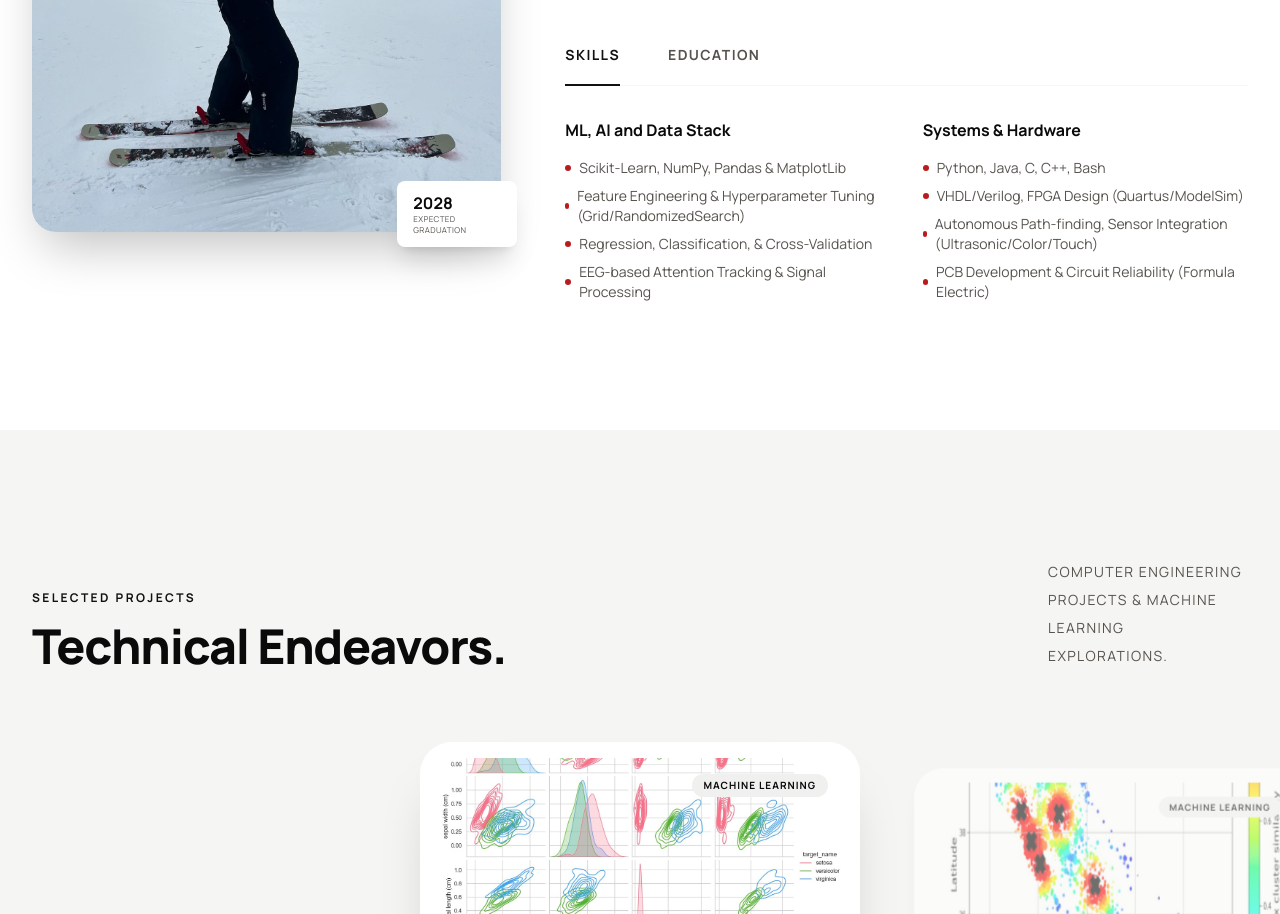
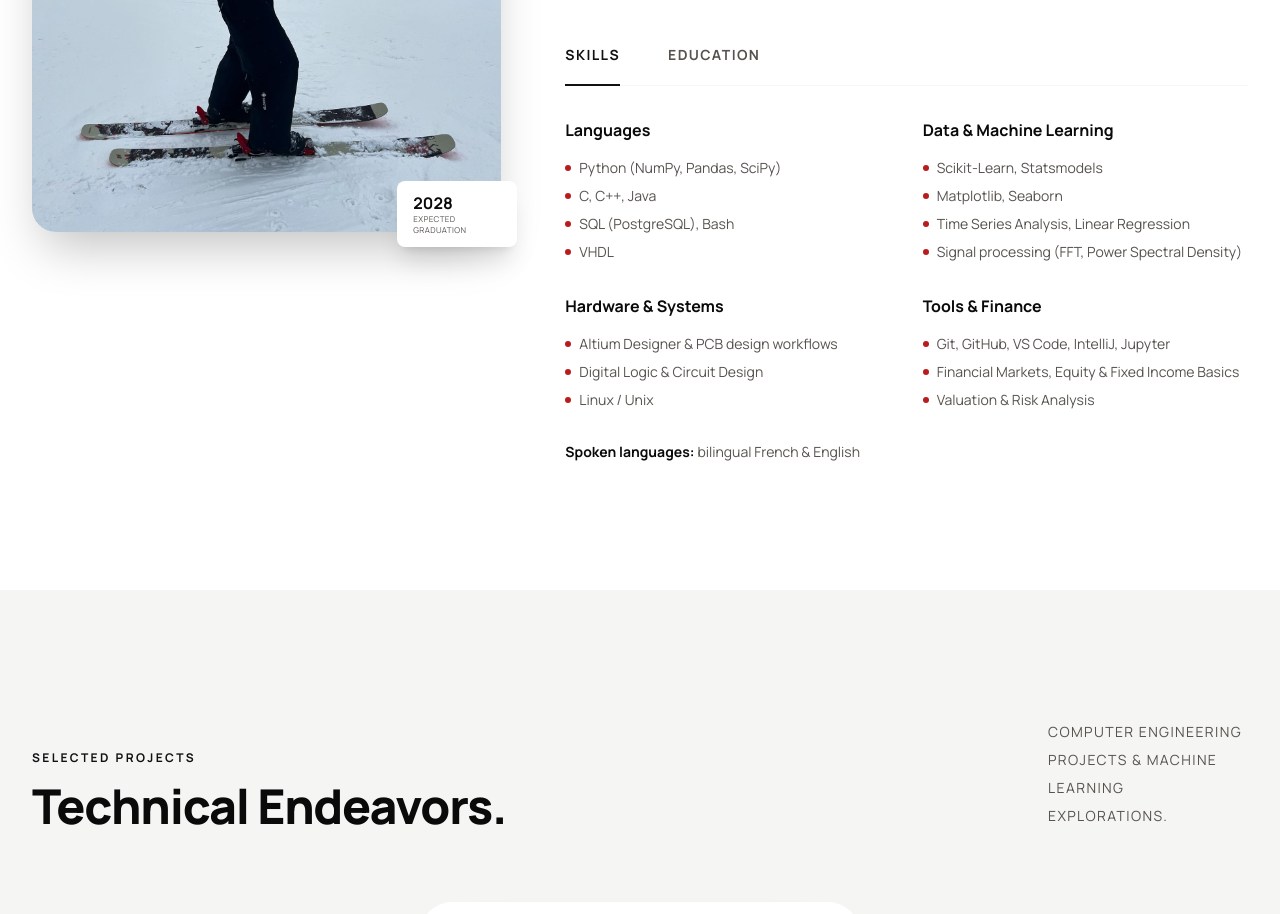
Before and after one commit to MarnyCode/Portfolio-Website, a plain HTML site: page index.html in a window 1280 px wide. Shown: the part 1590-2504 px from the top of the page. Drawn offline with nearby package versions, Linux system fonts and the light colour scheme; animation ran at ten frames a second.

Commit message:
Update CV, skills and education; new theme icon; form and mobile fixes
- New CV PDF for the "Download CV" links
- Skills regrouped from the CV; education adds 3.88 GPA and coursework
- Light/dark toggle is a half-filled circle that flips between modes
- Splash icons loop on touch screens (no hover on phones)
- Contact form only reports success when the Google Script confirms it

Co-Authored-By: Claude Opus 5.5 <noreply@anthropic.com>

```diff
--- a/index.html
+++ b/index.html
@@ -345,10 +345,10 @@
     border: 1px solid rgb(var(--c-outline-variant));
     transition: transform .4s cubic-bezier(.34,1.45,.64,1), background-color .4s, color .4s;
   }
-  .theme-toggle:hover { transform: translateY(-50%) rotate(25deg) scale(1.06); }
-  .theme-toggle .icon-sun { display: none; }
-  html.dark .theme-toggle .icon-sun { display: inline; }
-  html.dark .theme-toggle .icon-moon { display: none; }
+  .theme-toggle:hover { transform: translateY(-50%) scale(1.08); }
+  /* light mode: right half filled — dark mode: spins over so the left half is filled */
+  .theme-icon { transition: transform .7s cubic-bezier(.34,1.45,.64,1); }
+  html.dark .theme-icon { transform: rotate(180deg); }
 
   /* Headline + buttons slide up gently when the page loads */
   .reveal { opacity: 0; transform: translateY(24px);
@@ -566,8 +566,11 @@
 
       <!-- LIGHT / DARK toggle (top-right). Script: "THEME TOGGLE" at the bottom. -->
       <button id="themeToggle" class="theme-toggle" type="button" aria-label="Switch between light and dark mode">
-        <span class="material-symbols-outlined icon-moon" aria-hidden="true">dark_mode</span>
-        <span class="material-symbols-outlined icon-sun" aria-hidden="true">light_mode</span>
+        <!-- half-filled circle: filled side flips over when the mode changes -->
+        <svg class="theme-icon" viewBox="0 0 24 24" width="20" height="20" aria-hidden="true">
+          <circle cx="12" cy="12" r="9" fill="none" stroke="currentColor" stroke-width="2"/>
+          <path d="M12 3a9 9 0 0 1 0 18z" fill="currentColor"/>
+        </svg>
       </button>
 
       <!--
@@ -823,35 +826,54 @@
           </div>
 
           <!-- ── SKILLS PANEL (visible by default) ── -->
-          <div id="panel-skills" class="tab-panel grid grid-cols-2 gap-8">
-            <!-- Column 1: Technical Stack -->
+          <div id="panel-skills" class="tab-panel space-y-8">
+            <div class="grid grid-cols-1 sm:grid-cols-2 gap-8">
+              <!-- 👉 Each block = one skills group. Copy an <li> to add a skill. -->
               <div class="space-y-4">
-              <h4 class="font-headline font-bold text-on-surface">ML, AI and Data Stack</h4>
+                <h4 class="font-headline font-bold text-on-surface">Languages</h4>
                 <ul class="space-y-2 text-on-surface-variant text-sm">
-                <li class="flex items-center gap-2"><span class="w-1.5 h-1.5 rounded-full bg-secondary"></span> Scikit-Learn, NumPy, Pandas &amp; MatplotLib</li>
-                <li class="flex items-center gap-2"><span class="w-1.5 h-1.5 rounded-full bg-secondary"></span> Feature Engineering &amp; Hyperparameter Tuning (Grid/RandomizedSearch)</li>
-                <li class="flex items-center gap-2"><span class="w-1.5 h-1.5 rounded-full bg-secondary"></span> Regression, Classification, & Cross-Validation</li>
-                <li class="flex items-center gap-2"><span class="w-1.5 h-1.5 rounded-full bg-secondary"></span> EEG-based Attention Tracking & Signal Processing</li>
+                  <li class="flex items-center gap-2"><span class="w-1.5 h-1.5 rounded-full bg-secondary shrink-0"></span> Python (NumPy, Pandas, SciPy)</li>
+                  <li class="flex items-center gap-2"><span class="w-1.5 h-1.5 rounded-full bg-secondary shrink-0"></span> C, C++, Java</li>
+                  <li class="flex items-center gap-2"><span class="w-1.5 h-1.5 rounded-full bg-secondary shrink-0"></span> SQL (PostgreSQL), Bash</li>
+                  <li class="flex items-center gap-2"><span class="w-1.5 h-1.5 rounded-full bg-secondary shrink-0"></span> VHDL</li>
                 </ul>
               </div>
-            <!-- Column 2: Specializations -->
               <div class="space-y-4">
-              <h4 class="font-headline font-bold text-on-surface">Systems &amp; Hardware</h4>
+                <h4 class="font-headline font-bold text-on-surface">Data &amp; Machine Learning</h4>
                 <ul class="space-y-2 text-on-surface-variant text-sm">
-                <li class="flex items-center gap-2"><span class="w-1.5 h-1.5 rounded-full bg-secondary"></span> Python, Java, C, C++, Bash</li>
-                <li class="flex items-center gap-2"><span class="w-1.5 h-1.5 rounded-full bg-secondary"></span> VHDL/Verilog, FPGA Design (Quartus/ModelSim)</li>
-                <li class="flex items-center gap-2"><span class="w-1.5 h-1.5 rounded-full bg-secondary"></span> Autonomous Path-finding, Sensor Integration (Ultrasonic/Color/Touch)</li>
-                <li class="flex items-center gap-2"><span class="w-1.5 h-1.5 rounded-full bg-secondary"></span> PCB Development & Circuit Reliability (Formula Electric)</li>
+                  <li class="flex items-center gap-2"><span class="w-1.5 h-1.5 rounded-full bg-secondary shrink-0"></span> Scikit-Learn, Statsmodels</li>
+                  <li class="flex items-center gap-2"><span class="w-1.5 h-1.5 rounded-full bg-secondary shrink-0"></span> Matplotlib, Seaborn</li>
+                  <li class="flex items-center gap-2"><span class="w-1.5 h-1.5 rounded-full bg-secondary shrink-0"></span> Time Series Analysis, Linear Regression</li>
+                  <li class="flex items-center gap-2"><span class="w-1.5 h-1.5 rounded-full bg-secondary shrink-0"></span> Signal processing (FFT, Power Spectral Density)</li>
                 </ul>
               </div>
+              <div class="space-y-4">
+                <h4 class="font-headline font-bold text-on-surface">Hardware &amp; Systems</h4>
+                <ul class="space-y-2 text-on-surface-variant text-sm">
+                  <li class="flex items-center gap-2"><span class="w-1.5 h-1.5 rounded-full bg-secondary shrink-0"></span> Altium Designer &amp; PCB design workflows</li>
+                  <li class="flex items-center gap-2"><span class="w-1.5 h-1.5 rounded-full bg-secondary shrink-0"></span> Digital Logic &amp; Circuit Design</li>
+                  <li class="flex items-center gap-2"><span class="w-1.5 h-1.5 rounded-full bg-secondary shrink-0"></span> Linux / Unix</li>
+                </ul>
+              </div>
+              <div class="space-y-4">
+                <h4 class="font-headline font-bold text-on-surface">Tools &amp; Finance</h4>
+                <ul class="space-y-2 text-on-surface-variant text-sm">
+                  <li class="flex items-center gap-2"><span class="w-1.5 h-1.5 rounded-full bg-secondary shrink-0"></span> Git, GitHub, VS Code, IntelliJ, Jupyter</li>
+                  <li class="flex items-center gap-2"><span class="w-1.5 h-1.5 rounded-full bg-secondary shrink-0"></span> Financial Markets, Equity &amp; Fixed Income Basics</li>
+                  <li class="flex items-center gap-2"><span class="w-1.5 h-1.5 rounded-full bg-secondary shrink-0"></span> Valuation &amp; Risk Analysis</li>
+                </ul>
+              </div>
+            </div>
+            <p class="text-on-surface-variant text-sm"><span class="font-headline font-bold text-on-surface">Spoken languages:</span> bilingual French &amp; English</p>
           </div>
 
           <!-- ── EDUCATION PANEL (hidden by default) ── -->
           <div id="panel-education" class="tab-panel hidden space-y-6">
             <!-- Education entry 1 — edit as needed -->
             <div class="space-y-1">
-              <p class="font-headline font-bold text-on-surface text-base">McGill University | Bachelor of Computer Engineering</p>
-              <p class="text-on-surface-variant text-sm">B.Eng. Computer Engineering &mdash; Expected 2028</p>
+              <p class="font-headline font-bold text-on-surface text-base">McGill University | Bachelor of Engineering, Computer Engineering</p>
+              <p class="text-on-surface-variant text-sm">AI &amp; ML focus &mdash; Aug 2024 to May 2028 (expected) &middot; <span class="font-bold text-on-surface">3.88 GPA</span></p>
+              <p class="text-on-surface-variant text-xs leading-relaxed pt-1">Relevant coursework: Algorithms &amp; Data Structures, Discrete Structures, Software Systems, Digital Logic, Circuit Design, Model-Based Programming, Engineering Economy, Law for Engineers.</p>
             </div>
             <div class="w-full h-px bg-outline-variant/20"></div>
             <!-- Education entry 2 — edit as needed -->
@@ -1100,7 +1122,10 @@
     submitBtn.disabled = true;
 
     fetch(scriptURL, { method: 'POST', body: new FormData(form) })
-      .then(response => {
+      .then(response => response.json())
+      .then(data => {
+        // the Google Script answers {result: 'success'} or {result: 'error', error: '…'}
+        if (!data || data.result !== 'success') throw new Error((data && data.error) || 'Unknown error');
         msg.innerHTML = "Message sent successfully! I'll be in touch.";
         submitBtn.innerHTML = originalBtnText;
         submitBtn.disabled = false;
@@ -1187,6 +1212,18 @@
     });
   }
 
+  // Touch screens can't hover, so splash the icons one after another every few seconds
+  if (!reduce && window.matchMedia('(hover: none)').matches) {
+    const icons = Array.from(document.querySelectorAll('.goo-icon'));
+    let k = 0;
+    setInterval(() => {
+      const icon = icons[k++ % icons.length];
+      icon.dispatchEvent(new Event('pointerenter'));       // new random splash
+      icon.classList.add('is-active');
+      setTimeout(() => icon.classList.remove('is-active'), 1100);
+    }, 2600);
+  }
+
   /* ---------- About photo: slight movement toward the mouse ---------- */
   const photo = document.querySelector('.about-photo');
   if (photo && !reduce) {
```
Also changed, not shown: 1 other file. Lines whose indentation alone changed are shown as unchanged.
